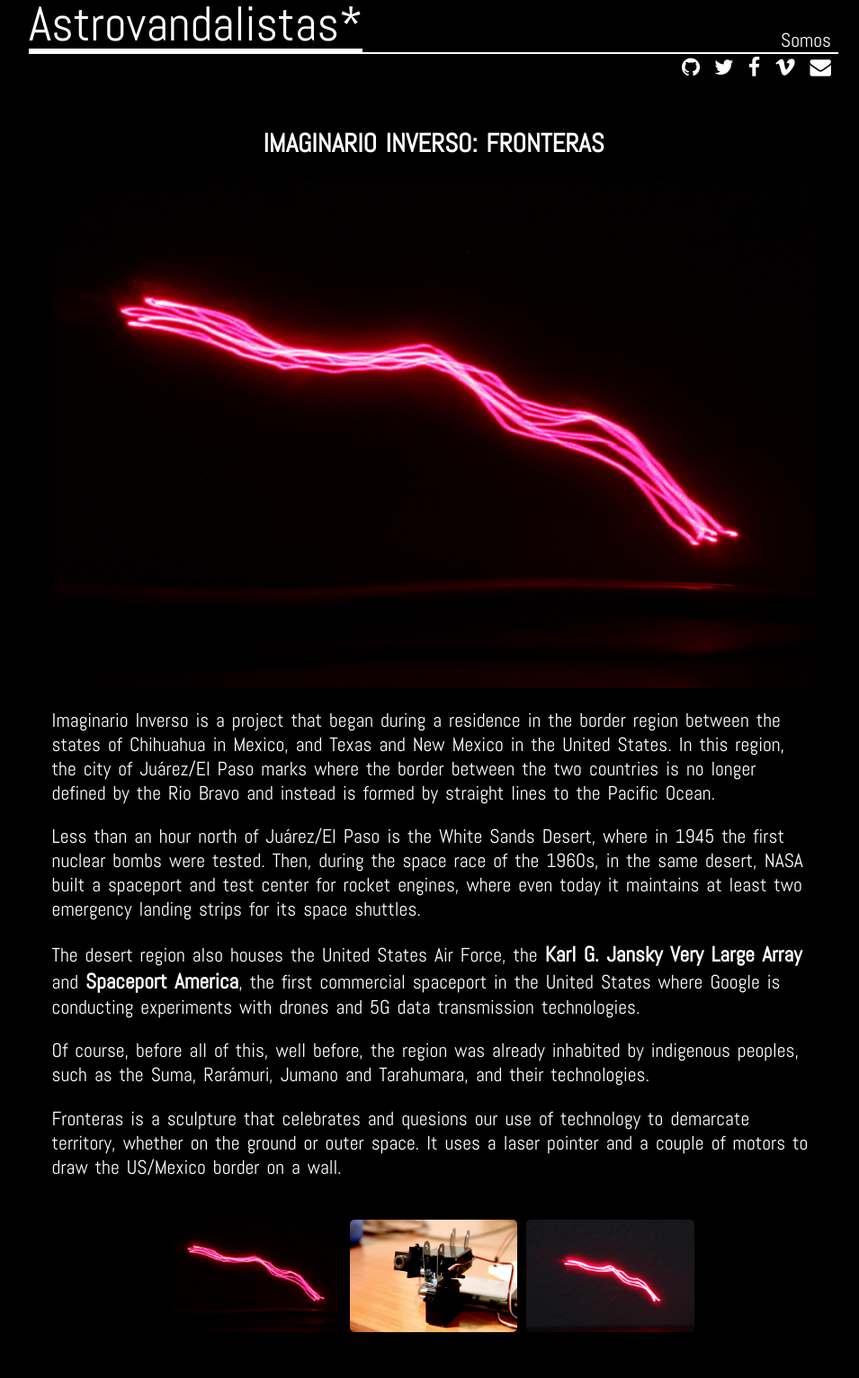
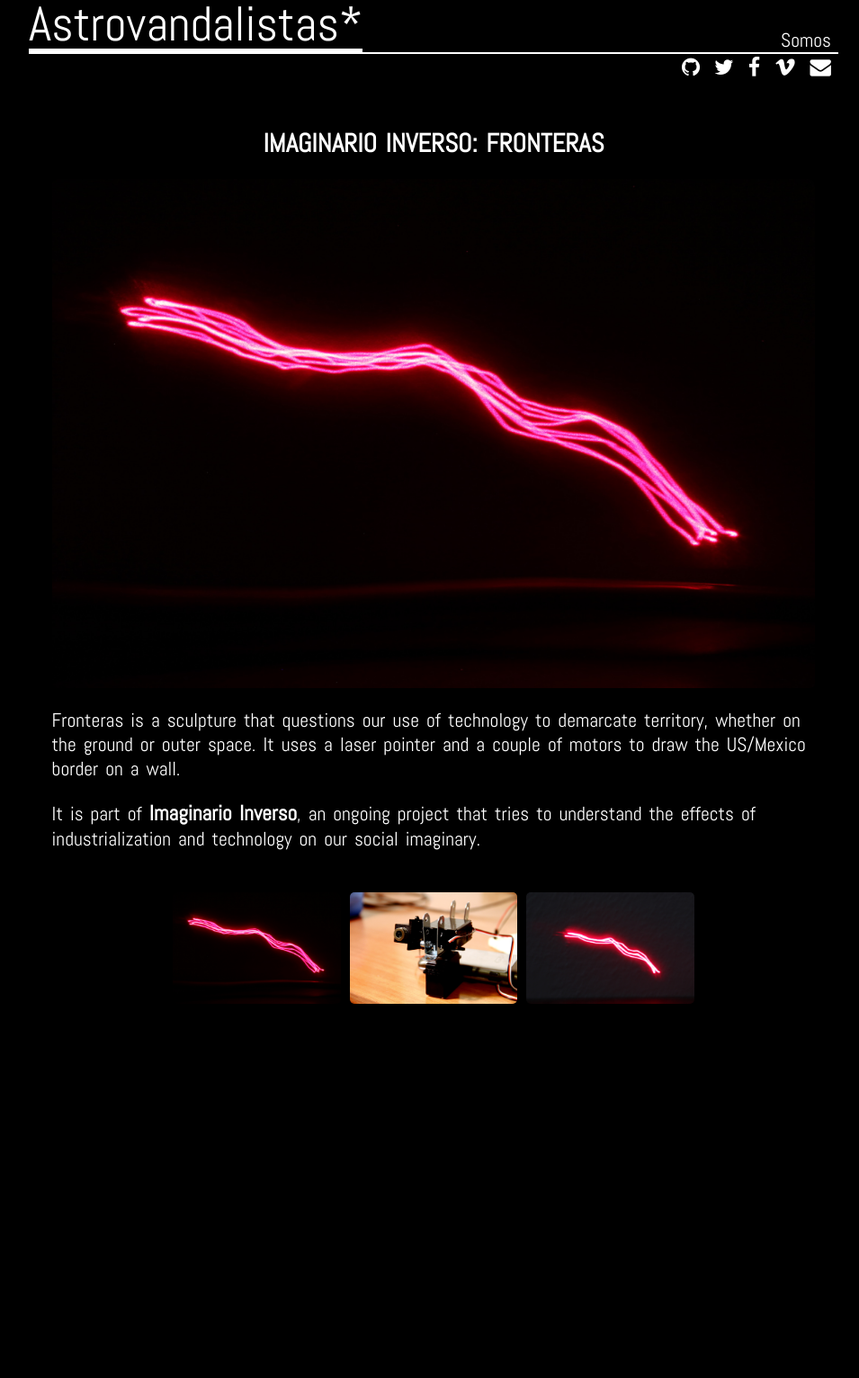
Before and after one commit to astrovandalistas/astrovandalistas.cc, a Jekyll site: the page built from _posts/2014-12-22-fronteras.md, in a window 1280 px wide. Shown: the whole page at 90% size, without its empty margins (158-1113 px from the left). Built offline with Jekyll 4.4.1, drawn with Linux system fonts in a browser that asks for light colours; nearby versions of some CDN libraries; after the commit the page ends 1167 px from its top, so only the background shows below that.

Commit message:
update fronteras y imaginario texts

```diff
--- a/_posts/2014-12-22-fronteras.md
+++ b/_posts/2014-12-22-fronteras.md
@@ -6,12 +6,6 @@ swipebox: fronteras_
 ---
 ![]({{ site.baseurl }}/media/images/fronteras_00.jpg)
 
-Imaginario Inverso is a project that began during a residence in the border region between the states of Chihuahua in Mexico, and Texas and New Mexico in the United States. In this region, the city of Juárez/El Paso marks where the border between the two countries is no longer defined by the Rio Bravo and instead is formed by straight lines to the Pacific Ocean.
+Fronteras is a sculpture that questions our use of technology to demarcate territory, whether on the ground or outer space. It uses a laser pointer and a couple of motors to draw the US/Mexico border on a wall.
 
-Less than an hour north of Juárez/El Paso is the White Sands Desert, where in 1945 the first nuclear bombs were tested. Then, during the space race of the 1960s, in the same desert, NASA built a spaceport and test center for rocket engines, where even today it maintains at least two emergency landing strips for its space shuttles.
-
-The desert region also houses the United States Air Force, the [Karl G. Jansky Very Large Array](http://www.vla.nrao.edu/){:target="_blank"} and [Spaceport America](https://spaceportamerica.com/){:target="_blank"}, the first commercial spaceport in the United States where Google is conducting experiments with drones and 5G data transmission technologies.
-
-Of course, before all of this, well before, the region was already inhabited by indigenous peoples, such as the Suma, Rarámuri, Jumano and Tarahumara, and their technologies.
-
-Fronteras is a sculpture that celebrates and quesions our use of technology to demarcate territory, whether on the ground or outer space. It uses a laser pointer and a couple of motors to draw the US/Mexico border on a wall.
+It is part of [Imaginario Inverso](http://inverso.astrovandalistas.cc){:target="_blank"}, an ongoing project that tries to understand the effects of industrialization and technology on our social imaginary.
```
Also changed, not shown: _posts/2014-12-21-imaginario.md (+2 -2 lines).
